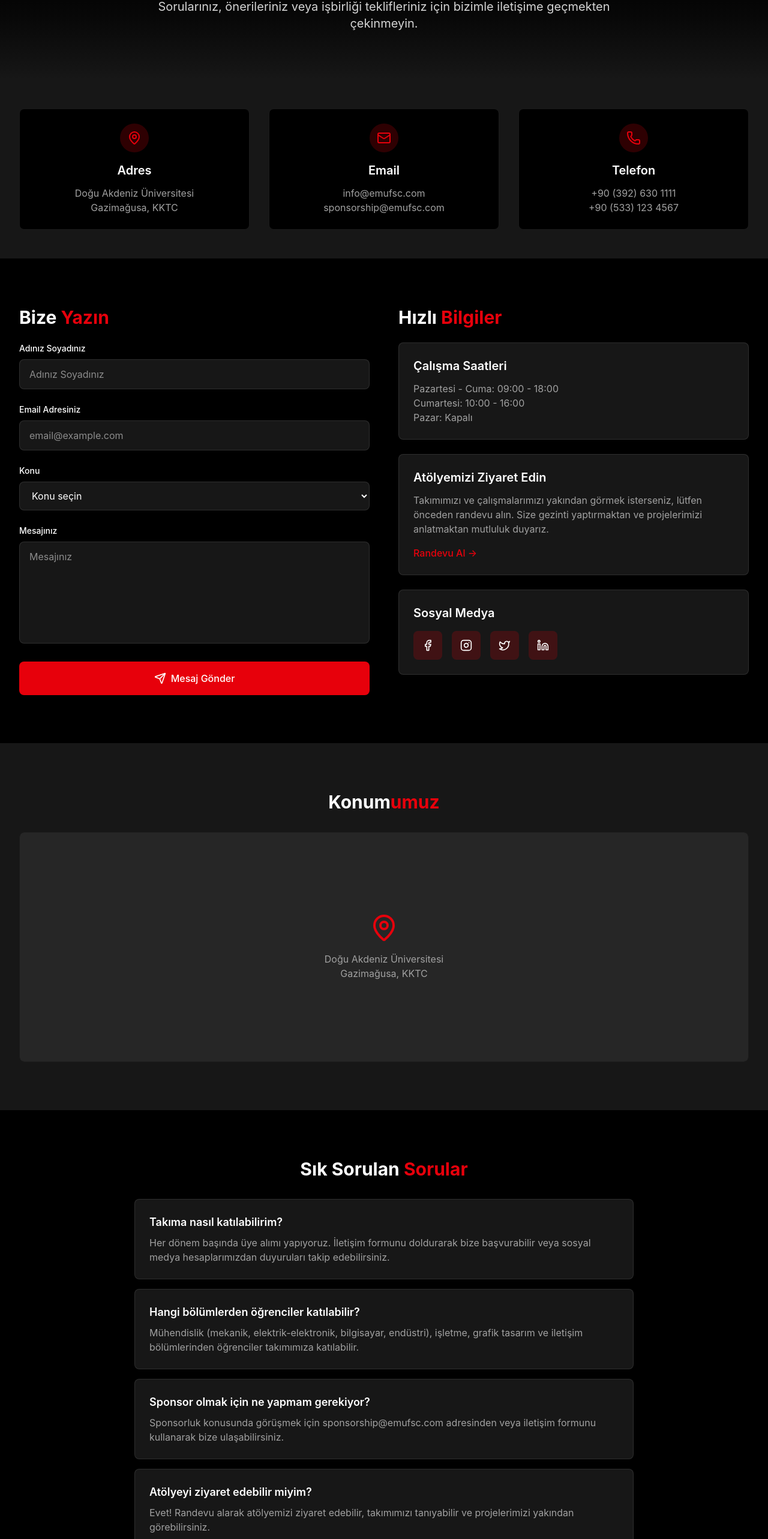
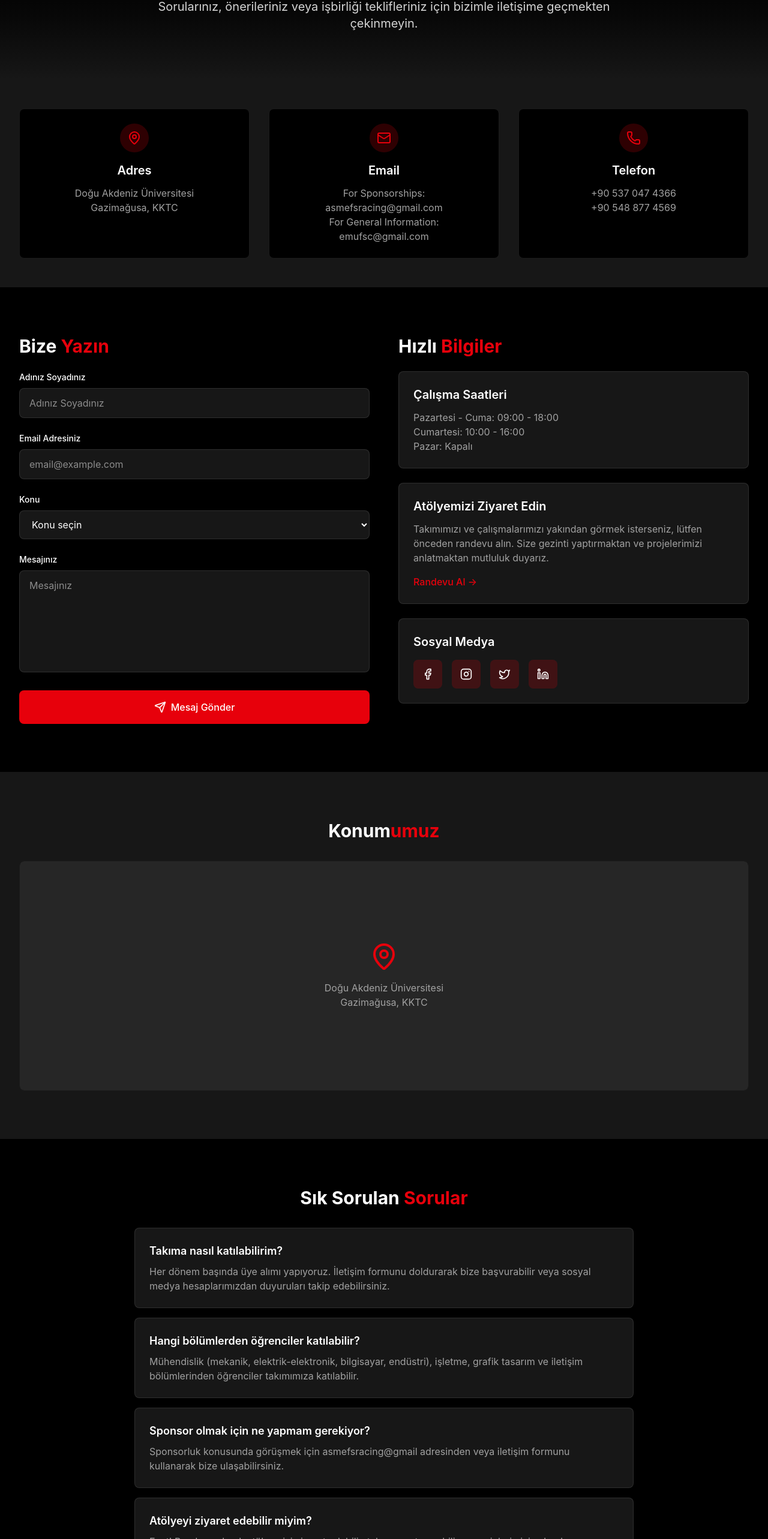
Before and after one commit to EOLO03/EMUFSC_Website, a React (Vite) app: page /iletisim in a window 1280 px wide. Shown: the part 231-2797 px from the top of the page at 60% size. Built offline with nearby package versions, Linux system fonts and the light colour scheme.

Commit message:
Revise contact details in Contact component
Updated contact information for email and phone numbers.

```diff
--- a/src/app/pages/Contact.tsx
+++ b/src/app/pages/Contact.tsx
@@ -1,4 +1,5 @@
 import { Mail, MapPin, Phone, Send, Facebook, Instagram, Linkedin, Twitter } from "lucide-react";
+//Set-ExecutionPolicy -ExecutionPolicy RemoteSigned -Scope CurrentUserimport { Mail, MapPin, Phone, Send, Facebook, Instagram, Linkedin, Twitter } from "lucide-react";
 import { useState } from "react";
 import { useLanguage } from "../contexts/LanguageContext";
 
@@ -32,12 +33,12 @@ export function Contact() {
     {
       icon: Mail,
       title: t("contact.info.email"),
-      content: "info@emufsc.com\nsponsorship@emufsc.com",
+      content: "For Sponsorships: asmefsracing@gmail.com\n For General Information: emufsc@gmail.com",
     },
     {
       icon: Phone,
       title: t("contact.info.phone"),
-      content: "+90 (392) 630 1111\n+90 (533) 123 4567",
+      content: "+90 537 047 4366\n+90 548 877 4569",
     },
   ];
 
@@ -64,8 +65,8 @@ export function Contact() {
     {
       q: "What do I need to do to become a sponsor?",
       qTr: "Sponsor olmak için ne yapmam gerekiyor?",
-      a: "To discuss sponsorship, you can reach us at sponsorship@emufsc.com or use the contact form.",
-      aTr: "Sponsorluk konusunda görüşmek için sponsorship@emufsc.com adresinden veya iletişim formunu kullanarak bize ulaşabilirsiniz.",
+      a: "To discuss sponsorship, you can reach us at asmefsracing@gmail or use the contact form.",
+      aTr: "Sponsorluk konusunda görüşmek için asmefsracing@gmail adresinden veya iletişim formunu kullanarak bize ulaşabilirsiniz.",
     },
     {
       q: "Can I visit the workshop?",
```
